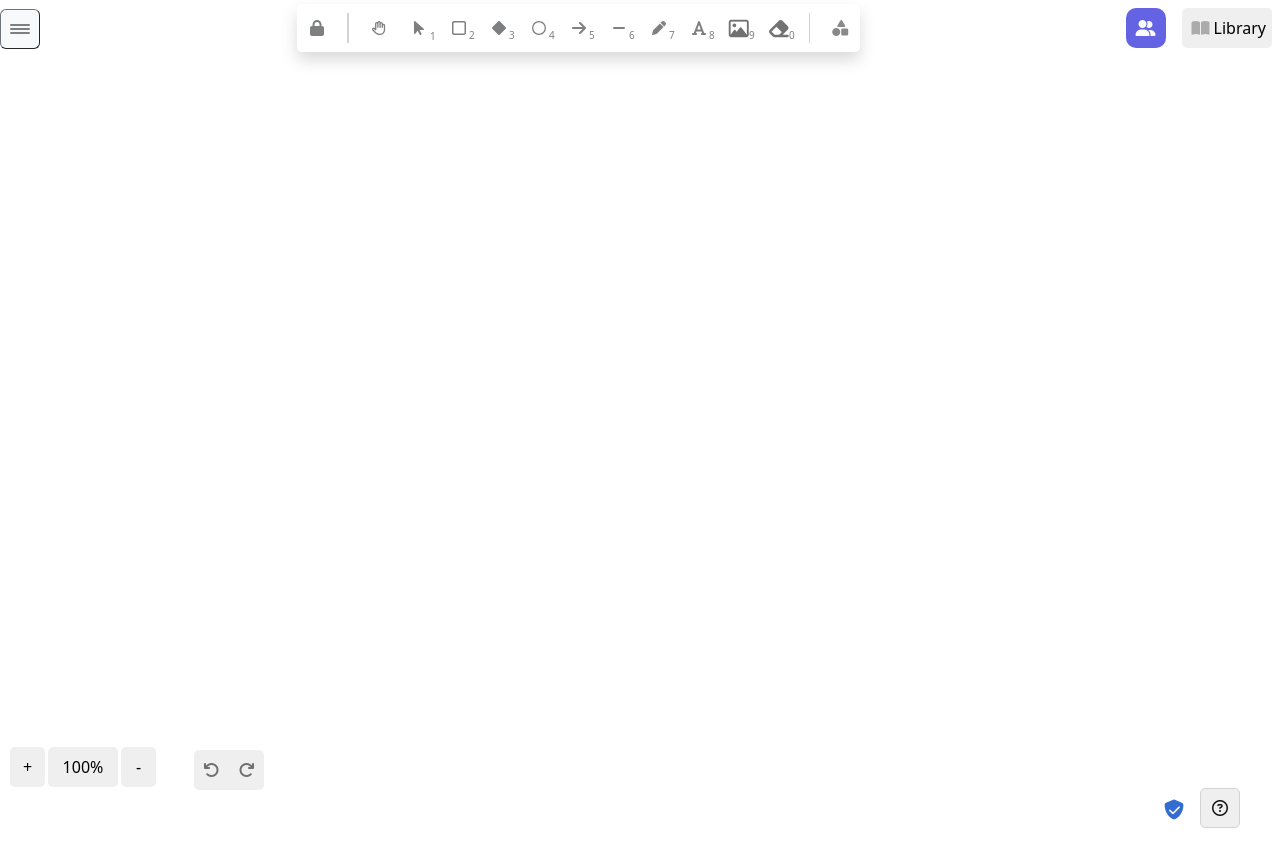
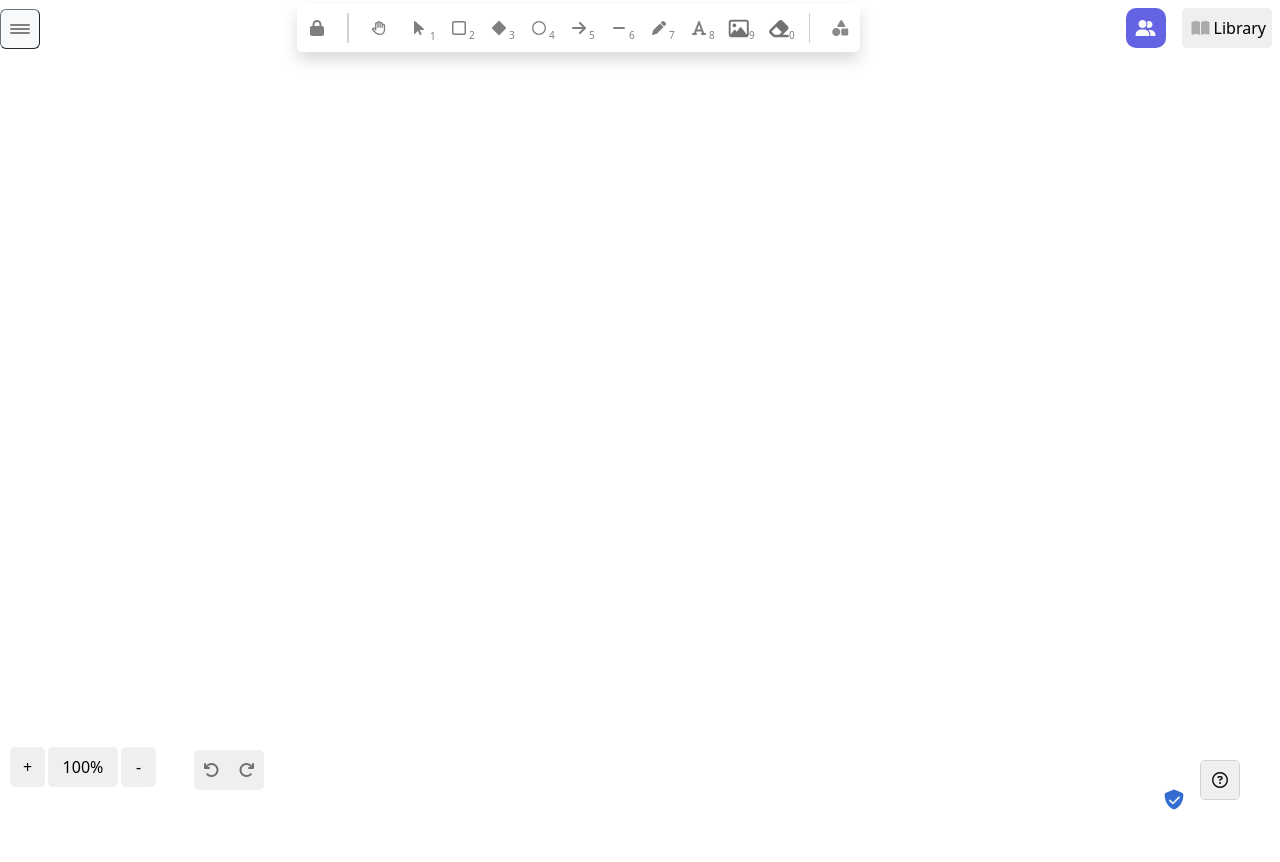
Before and after one commit to VindhyaPenna/Excalidraw-clone, a plain HTML site: page index.html in a window 1280 px wide. Drawn offline with nearby package versions, Linux system fonts and the light colour scheme.

Commit message:
Update index.html

```diff
--- a/index.html
+++ b/index.html
@@ -189,8 +189,8 @@
 
 
     <div class="d-flex align-items-center justify-content-center bottom-lefticons">
-      <a href=""><i class="fa-solid fa-shield fa-lg me-3" style="color: #336dd1; position: absolute; bottom: -10px; right: 80px;"><i class="fa-solid fa-check fa-2xs" style="color: #faf8f8;position: absolute; bottom: 0;top: 1px; right: 4px;"></i></i></a>
-      <button class="" style="position: absolute; bottom: -28px;  border-radius: 5px; border: 1px solid lightgray; width: 40px; height: 40px; right: 40px;"><i class="fa-regular fa-circle-question" style="color: #121212;"></i></button>
+      <a href=""><i class="fa-solid fa-shield fa-lg me-3" style="color: #336dd1; position: absolute; bottom: 0; right: 80px;"><i class="fa-solid fa-check fa-2xs" style="color: #faf8f8;position: absolute; bottom: 0;top: 1px; right: 4px;"></i></i></a>
+      <button class="" style="position: absolute; bottom: 0;  border-radius: 5px; border: 1px solid lightgray; width: 40px; height: 40px; right: 40px;"><i class="fa-regular fa-circle-question" style="color: #121212;"></i></button>
     </div>
 
       <script src="index.js"></script>
```
